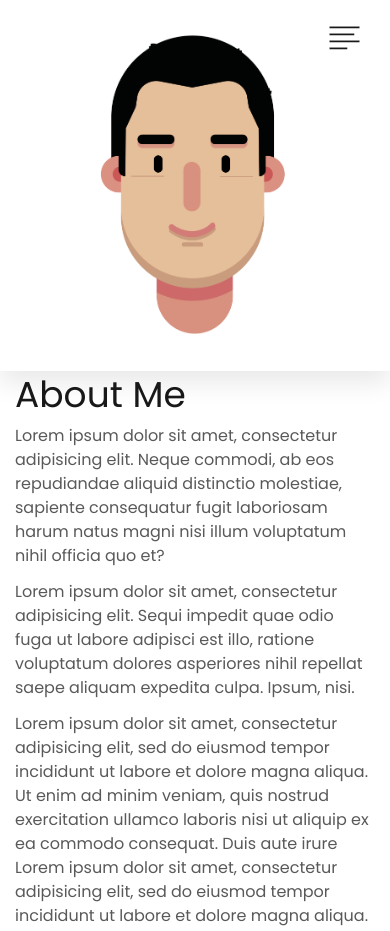
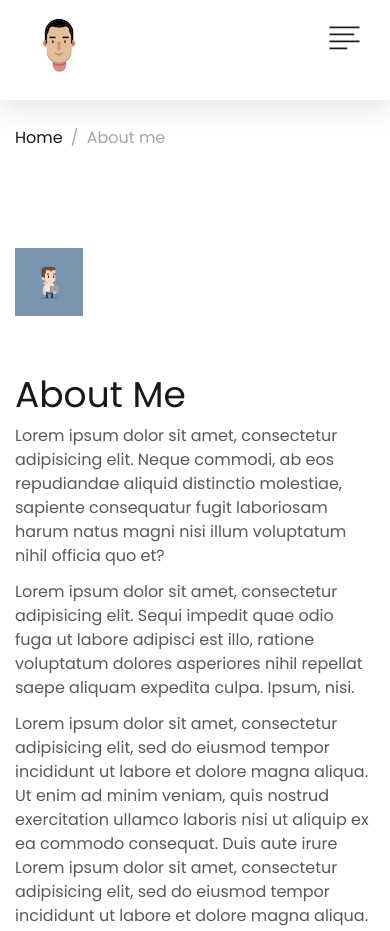
Before and after one commit to gody/gody.github.io, a plain HTML site: page about.html in a window 390 px wide. Shown: the top 931 px of the page. Drawn offline with nearby package versions, Linux system fonts and the light colour scheme.

Commit message:
Change navbar logo size, to work on mobile view

```diff
--- a/about.html
+++ b/about.html
@@ -19,7 +19,7 @@
 <body>
 <header class="site-header">
     <div class="site-branding">
-        <h1 class="site-title"><a href="index.html" rel="home"><img class = "img-fluid" src="images/avatar.png" alt="Logo"></a></h1>
+        <h1 class="site-title"><a href="index.html" rel="home"><img class = "img-fluid" src="images/avatar_mini.png" alt="Logo"></a></h1>
     </div><!-- .site-branding -->
 
     <div class="hamburger-menu">
```
Also changed, not shown: index.html (+1 -1 lines), images/avatar_mini.png (added), 2 other files.
